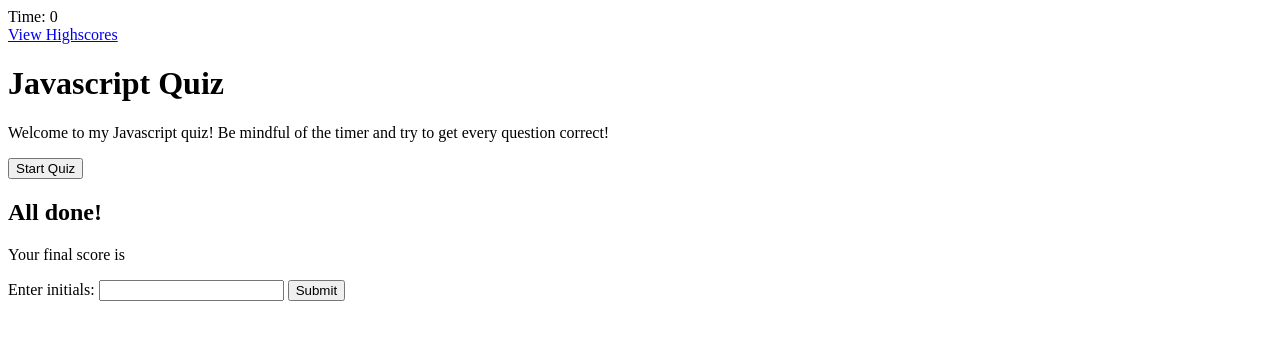
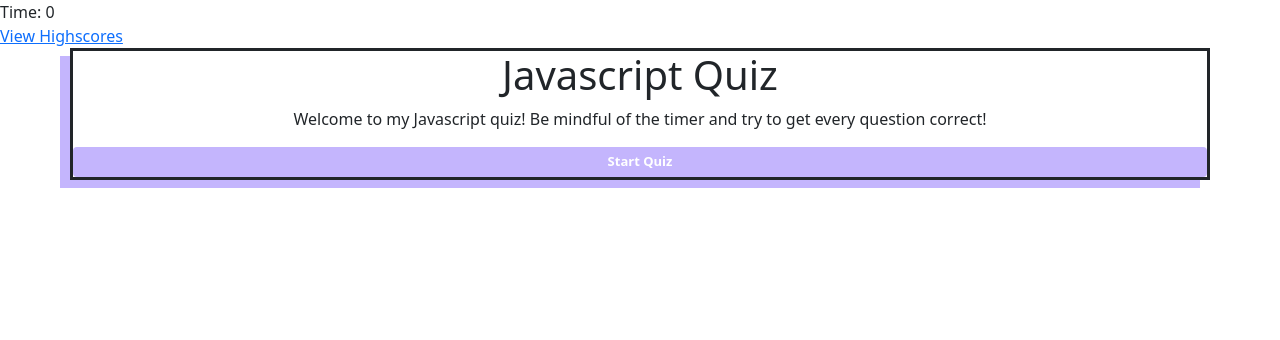
Before and after one commit to info-hazard/my-coding-quiz, a plain HTML site: page index.html in a window 1280 px wide. Drawn offline with nearby package versions, Linux system fonts and the light colour scheme.

Commit message:
added some css stylings and fixed issue with hiding some elements using bootstrap

```diff
--- a/assets/script.js
+++ b/assets/script.js
@@ -49,7 +49,7 @@ var questions = [
   function startQuiz() {
     // hide start screen (helped by my instructors)
     var startScreenEl = document.getElementById('start-screen');
-    startScreenEl.setAttribute('class', 'hide');
+    startScreenEl.setAttribute('class', 'd-none');
 
     // un-hide questions section
     questionsEl.removeAttribute('class');
@@ -134,7 +134,7 @@ var questions = [
     finalScoreEl.textContent = time;
 
     // hide questions section
-    questionsEl.setAttribute('class', 'hide');
+    questionsEl.setAttribute('class', 'd-none');
   }
 
   function clockTick() {
--- a/assets/style.css
+++ b/assets/style.css
@@ -0,0 +1,23 @@
+#start-screen {
+    background-color: rgb(255, 255, 255);
+    border-style: solid;
+    box-shadow: -10px 8px 0px rgb(196 181 253);
+}
+
+#start {
+    display: inline-block;
+    outline: 0;
+    border: none;
+    cursor: pointer;
+    font-weight: 600;
+    border-radius: 4px;
+    font-size: 13px;
+    height: 30px;
+    background-color: rgb(196 181 253);
+    color: white;
+    padding: 0 20px;
+    :hover {
+        background-color: #772ce8;
+    }
+
+}
--- a/index.html
+++ b/index.html
@@ -7,7 +7,7 @@
     <meta http-equiv="X-UA-Compatible" content="ie=edge" />
 
     <link rel="stylesheet" href="./assets/style.css">
-    <!-- <link href="https://cdn.jsdelivr.net/npm/bootstrap@5.3.0-alpha3/dist/css/bootstrap.min.css" rel="stylesheet" integrity="sha384-KK94CHFLLe+nY2dmCWGMq91rCGa5gtU4mk92HdvYe+M/SXH301p5ILy+dN9+nJOZ" crossorigin="anonymous"> -->
+    <link href="https://cdn.jsdelivr.net/npm/bootstrap@5.3.0-alpha3/dist/css/bootstrap.min.css" rel="stylesheet" integrity="sha384-KK94CHFLLe+nY2dmCWGMq91rCGa5gtU4mk92HdvYe+M/SXH301p5ILy+dN9+nJOZ" crossorigin="anonymous">
   </head>
 
   <body>
@@ -16,13 +16,13 @@
 
     <div class="scores"><a href="highscores.html">View Highscores</a></div>
     <!--start/home screen-->
-    <div class="wrapper">
-      <div id="start-screen" class="start">
+    <div class="container">
+      <div id="start-screen" class="start row align-items-center text-center">
         <h1>Javascript Quiz</h1>
         <p>
           Welcome to my Javascript quiz! Be mindful of the timer and try to get every question correct!
         </p>
-        <button id="start">Start Quiz</button>
+        <button id="start" class="col">Start Quiz</button>
       </div>
       <!--setting up questions and choices to appear when button is pressed-->
       <div id="questions" class="hide">
@@ -30,7 +30,7 @@
         <div id="choices" class="choices"></div>
       </div>
       <!--setting up end screen to appear after time runs out or final question is answered.-->
-      <div id="end-screen" class="hide">
+      <div id="end-screen" class="d-none">
         <h2>All done!</h2>
         <p>Your final score is <span id="final-score"></span></p>
         <p>
@@ -40,6 +40,6 @@
       </div>
 
     <script src="./assets/script.js"></script>
-    <!-- <script src="https://cdn.jsdelivr.net/npm/bootstrap@5.3.0-alpha3/dist/js/bootstrap.bundle.min.js" integrity="sha384-ENjdO4Dr2bkBIFxQpeoTz1HIcje39Wm4jDKdf19U8gI4ddQ3GYNS7NTKfAdVQSZe" crossorigin="anonymous"></script> -->
+    <script src="https://cdn.jsdelivr.net/npm/bootstrap@5.3.0-alpha3/dist/js/bootstrap.bundle.min.js" integrity="sha384-ENjdO4Dr2bkBIFxQpeoTz1HIcje39Wm4jDKdf19U8gI4ddQ3GYNS7NTKfAdVQSZe" crossorigin="anonymous"></script>
   </body>
 </html>
```
